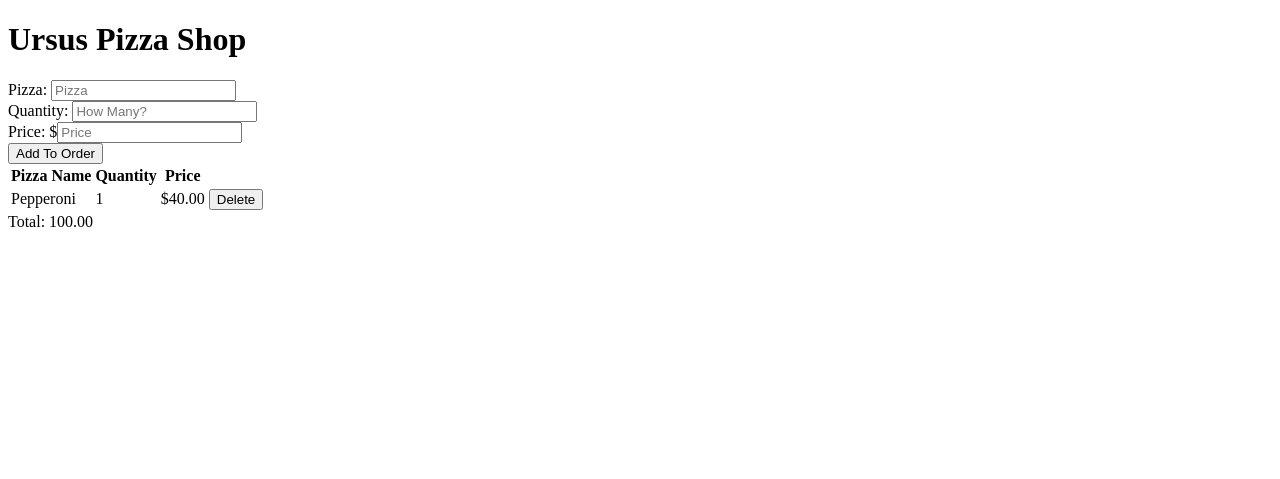
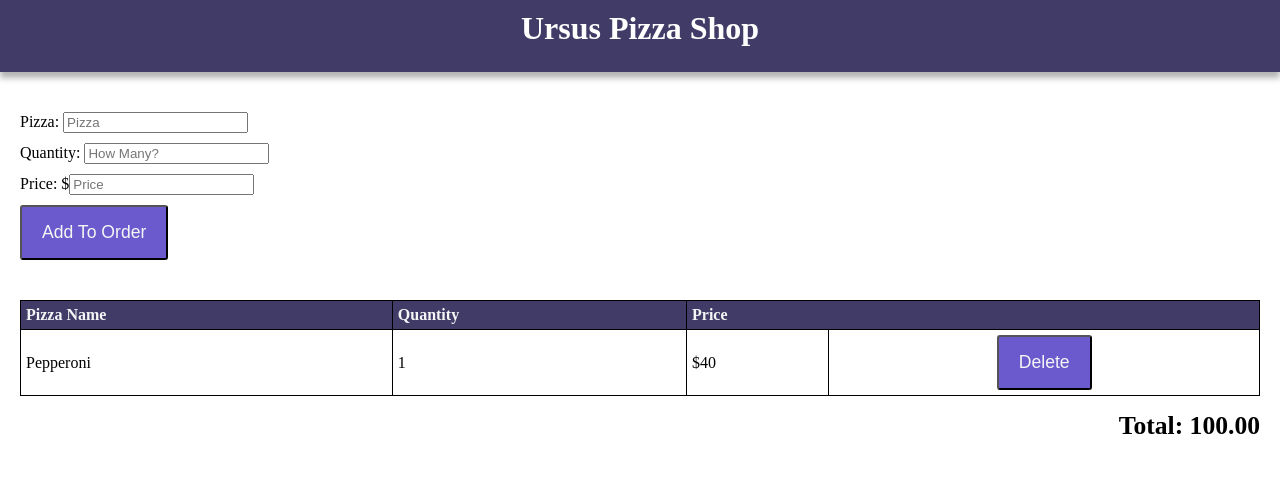
Before and after one commit to myronschippers/ursus-pizza-shop, a plain HTML site: page index.html in a window 1280 px wide. Drawn offline with Linux system fonts and the light colour scheme.

Commit message:
updating styling to make the pizza shop app more pleasant to look at

```diff
--- a/client.js
+++ b/client.js
@@ -12,7 +12,8 @@ function init() {
   // $('.js-click-add-order').on('click', clickAddToOrder);
 }
 
-function deleteOrder() {
+function deleteOrder(event) {
+  console.log('DELETE:', event);
   console.log('DELETE:', this);
   // $(this).parent().parent().remove();
   const orderIndex = $(this).data('index')
@@ -25,6 +26,7 @@ function deleteOrder() {
 }
 
 function submitPizzaOrder(event) {
+  console.log('submit:', event);
   event.preventDefault();
   console.log('PIZZA YAY!!!');
 
@@ -57,7 +59,7 @@ function render() {
       <td>${individualOrder.pizzaType}</td>
       <td>${individualOrder.pizzaQuantity}</td>
       <td>$${individualOrder.pizzaPrice}</td>
-      <td><button class="js-btn-delete" data-index="${i}">Delete</button></td>
+      <td><button class="btn js-btn-delete" data-index="${i}">Delete</button></td>
     </tr>
     `);
   }
--- a/index.html
+++ b/index.html
@@ -16,8 +16,9 @@
     <h1>Ursus Pizza Shop</h1>
   </header>
 
+  <main class="container">
     <!-- Make a form for adding new pizza order -->
-  <form class="js-pizza-add-order">
+    <form class="vr_2x vr_children js-pizza-add-order">
       <div>
         <label>Pizza:
           <input class="js-input-pizza" required type="text" placeholder="Pizza" id="pizza" name="pizza" />
@@ -31,33 +32,33 @@
         <label for="price">Price:</label>
         $<input class="js-input-price" type="number" placeholder="Price" id="price" name="price" />
       </div>
-    <button class="js-click-add-order">Add To Order</button>
+      <button class="btn js-click-add-order">Add To Order</button>
     </form>
 
     <!-- Make a table that displays all of my orders -->
-  <table class="js-table">
+    <table class="vr js-table">
       <thead>
         <tr>
           <th>Pizza Name</th>
           <th>Quantity</th>
-        <th>Price</th>
-        <th></th>
+          <th colspan="2">Price</th>
         </tr>
       </thead>
       <tbody class="js-table-body">
         <tr class="js-table-body-row">
           <td>Pepperoni</td>
           <td>1</td>
-        <td>$40.00</td>
-        <td><button class="js-btn-delete">Delete</button></td>
+          <td>$40</td>
+          <td class="alnCenter"><button class="js-btn-delete btn">Delete</button></td>
         </tr>
       </tbody>
     </table>
 
     <!-- Display the total for my orders -->
-  <div>
+    <div class="vr boldness">
       Total: <span class="js-total-price">100.00</span>
     </div>
+  </main>
 
 </body>
 </html>
--- a/style.css
+++ b/style.css
@@ -0,0 +1,67 @@
+body {
+  margin: 0;
+}
+
+header {
+  background-color: rgb(64, 59, 103);
+  color: #fff;
+  padding: 10px;
+  text-align: center;
+  margin-bottom: 20px;
+  box-shadow: 0 6px 6px rgb(0,0,0,0.3);
+}
+
+h1, h2, h3, h4, h5, h6 {
+  margin: 0 0 15px 0;
+}
+
+table {
+  width: 100%;
+  border-collapse: collapse;
+}
+
+th {
+  background:rgb(64, 59, 103);
+  color: whitesmoke;
+  text-align: left;
+}
+
+th, td {
+  border: 1px solid black;
+  padding: 5px;
+}
+
+.container {
+  padding: 20px;
+}
+
+.vr {
+  margin-bottom: 15px;
+}
+
+.vr_2x {
+  margin-bottom: 30px;
+}
+
+.vr_children > * {
+  margin-bottom: 10px;
+}
+
+.btn {
+  background-color: slateblue;
+  color: whitesmoke;
+  padding: 15px 20px;
+  font-size: 1.1rem;
+  border-radius: 3px;
+  cursor: pointer;
+}
+
+.boldness {
+  font-weight: bold;
+  font-size: 1.6rem;
+  text-align: right;
+}
+
+.alnCenter {
+  text-align: center;
+}
```
Lines whose indentation alone changed are shown as unchanged.
